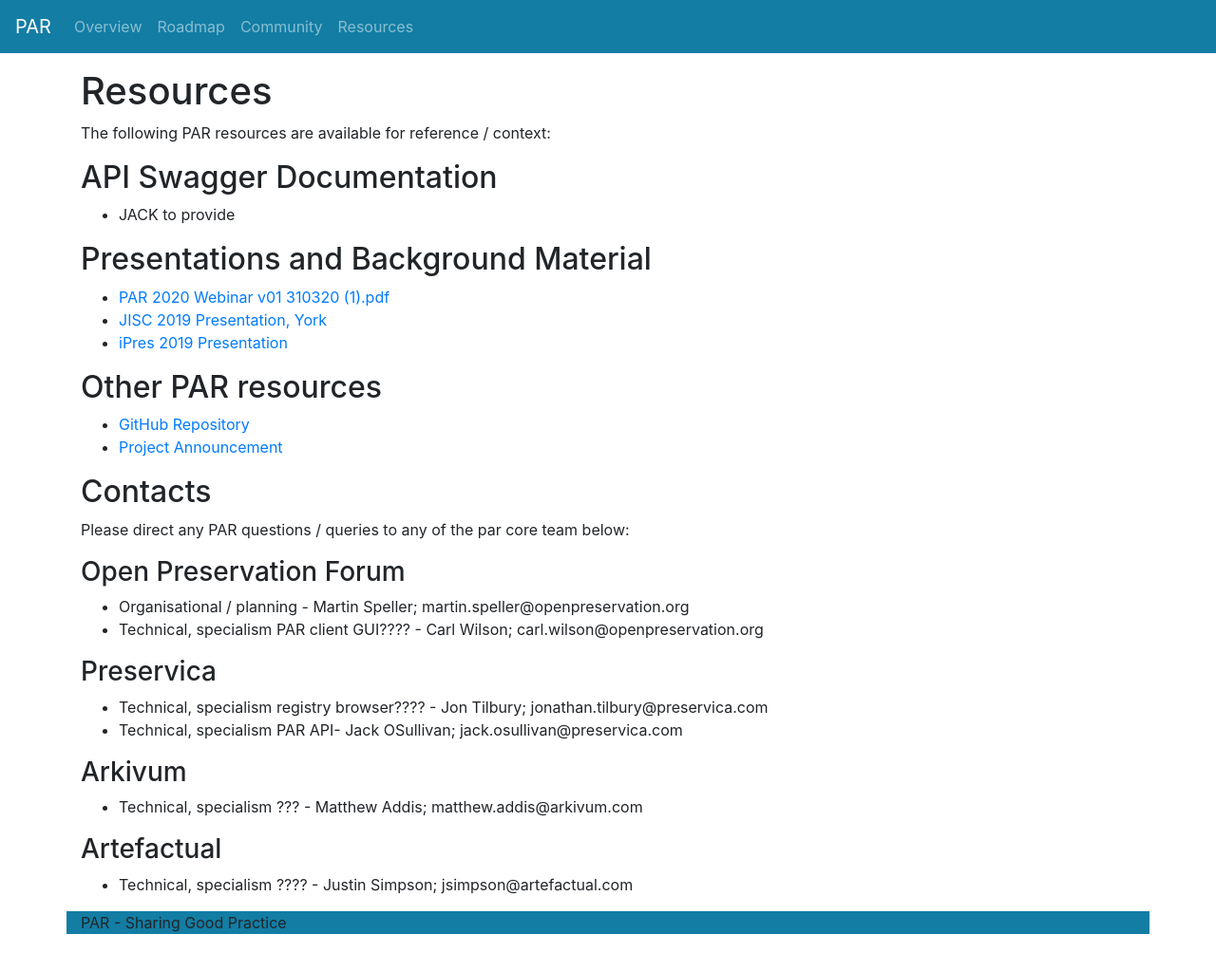
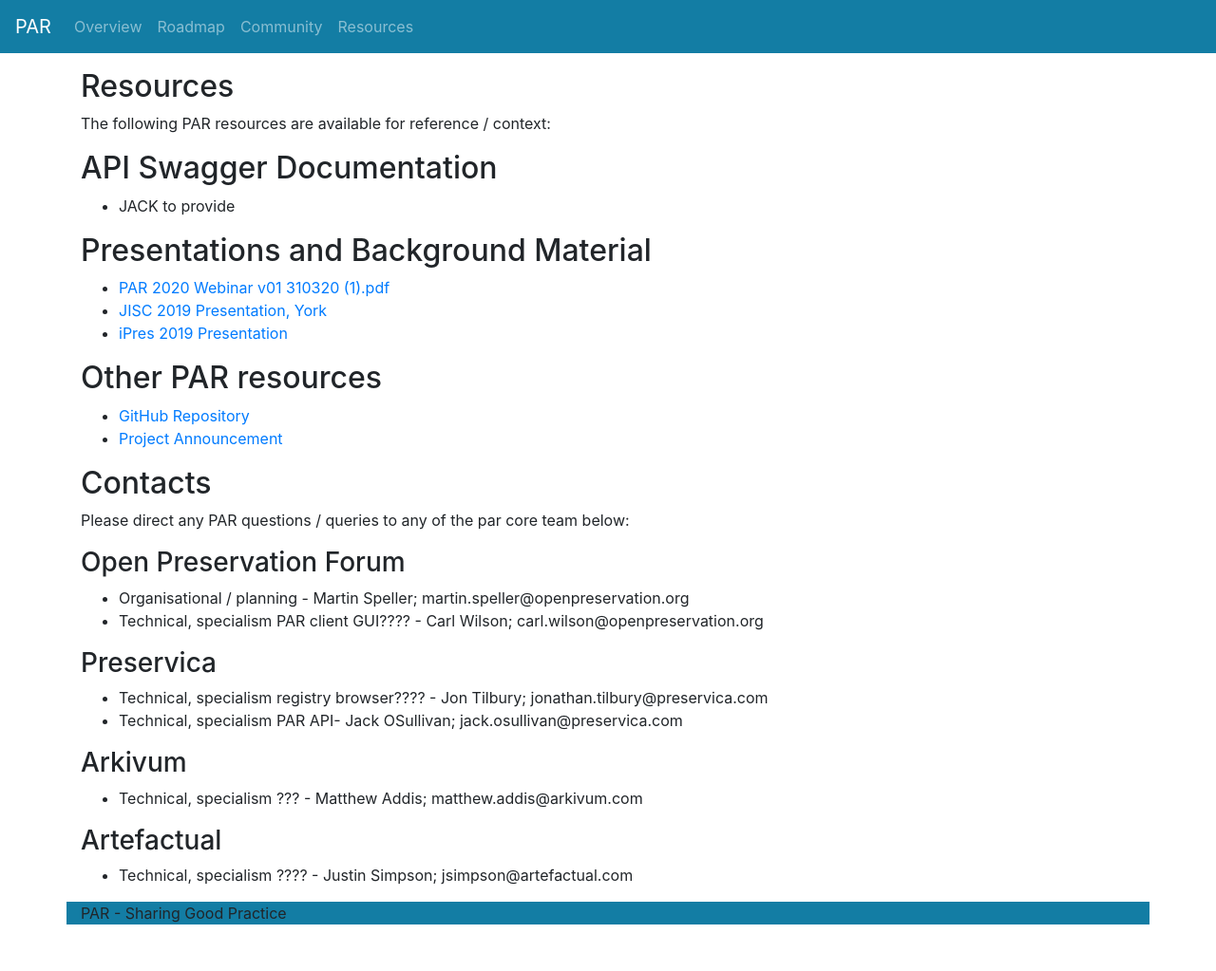
Before and after one commit to openpreserve/par, a Jekyll site: the page built from docs/resources/index.md, in a window 1280 px wide and 1200 px high. Shown: the top 1023 px of the window at 95% size. Built offline with Jekyll 4.4.1, drawn with Linux system fonts in a browser that asks for light colours.

```diff
--- a/docs/resources/index.md
+++ b/docs/resources/index.md
@@ -3,7 +3,7 @@ layout: page
 title: Resources
 ---
 
-# Resources
+## Resources
 The following PAR resources are available for reference / context:
 
 ## API Swagger Documentation
```
